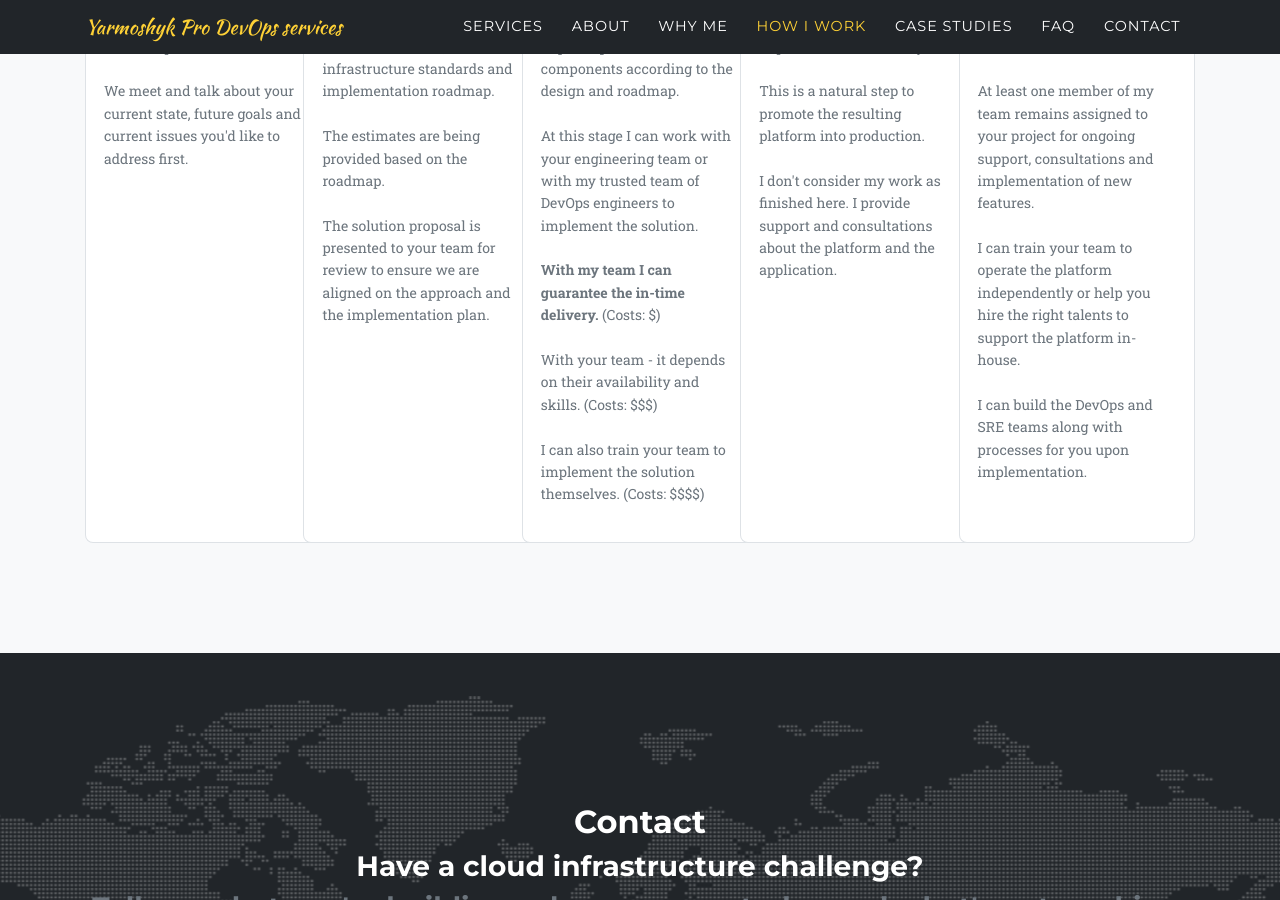
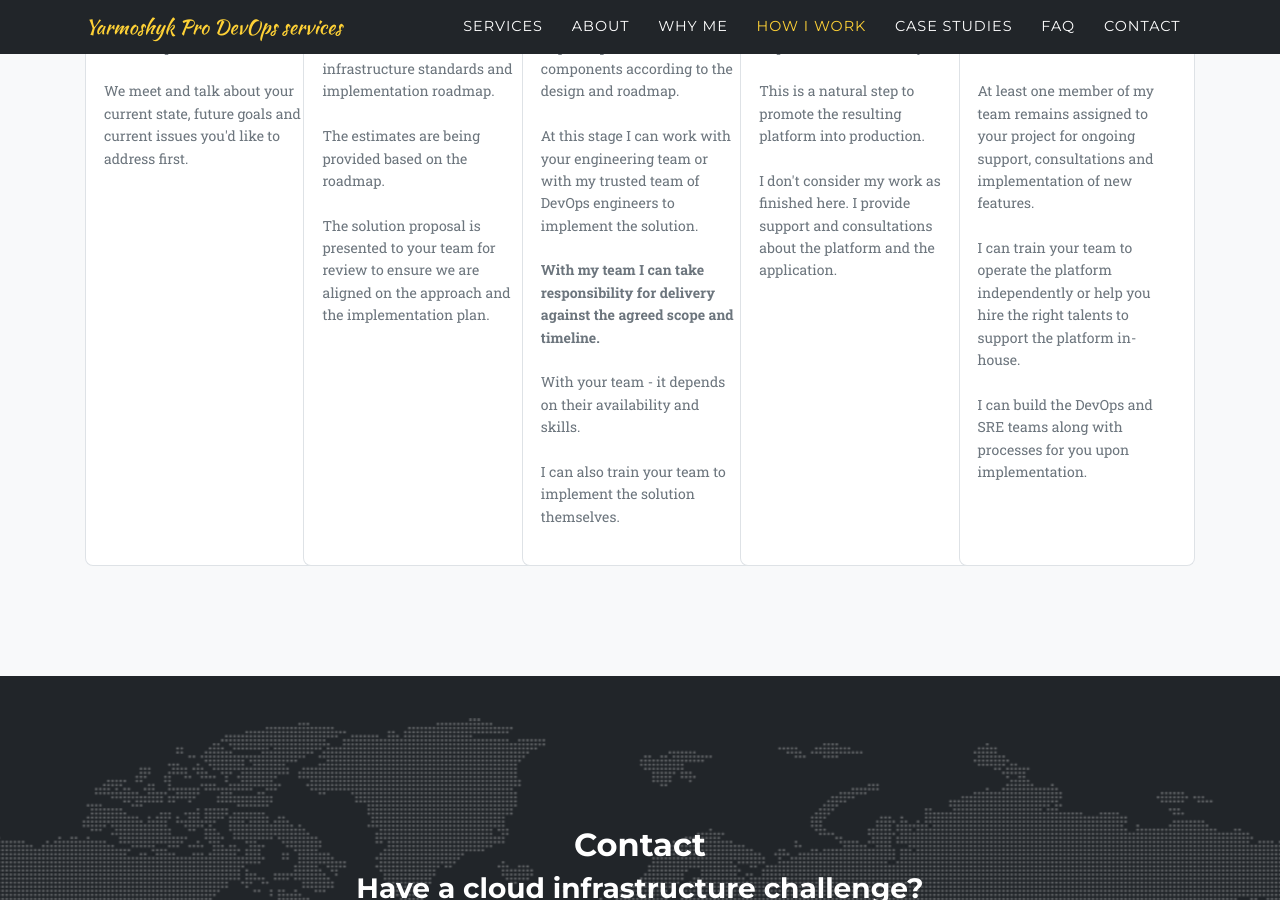
Before and after one commit to yyarmoshyk/yarmoshyk.pro, a Jekyll site: the page built from src/index.md, in a window 1280 px wide and 900 px high, scrolled down 5757 px. Built offline with Jekyll 4.4.1, drawn with Linux system fonts in a browser that asks for light colours; some web fonts are replaced; some of the changed text lies outside the part shown.

Commit message:
gentle massage for text statements

```diff
--- a/src/_data/sitetext.yml
+++ b/src/_data/sitetext.yml
@@ -76,7 +76,7 @@ en: &DEFAULT_EN
         icon: fas fa-cog
         link: "/iac-cicd/"
       - title: "FinOps"
-        desc: "Cloud Cost Optimization by identifying the unnecessary AWS and GCP cloud spends and architectural decisions that are driving your cloud bill."
+        desc: "Cloud Cost Optimization by identifying the unnecessary AWS and GCP cloud spend and architectural decisions that are driving your cloud bill."
         icon: fas fa-dollar-sign
         link: "/finops/"
       - title: "SecOps"
@@ -138,9 +138,9 @@ en: &DEFAULT_EN
         desc: |
           I lead the implementation of the cloud foundation, IaC, Kubernetes, CI/CD and required platform components according to the design and roadmap.<br><br>
           At this stage I can work with your engineering team or with my trusted team of DevOps engineers to implement the solution.<br><br>
-          <b>With my team I can guarantee the in-time delivery.</b> (Costs: $) <br><br>
-          With your team - it depends on their availability and skills. (Costs: $$$) <br><br>
-          I can also train your team to implement the solution themselves. (Costs: $$$$) <br><br>
+          <b>With my team I can take responsibility for delivery against the agreed scope and timeline.</b><br><br>
+          With your team - it depends on their availability and skills.<br><br>
+          I can also train your team to implement the solution themselves.<br><br>
       - number: "04"
         title: "Launch"
         desc: |
--- a/src/aws-well-architected.md
+++ b/src/aws-well-architected.md
@@ -11,7 +11,7 @@ background: grey
 	<p class="lead">A practical Well-Architected review — assess, prioritize and fix, without a 200-page report nobody reads.</p>
 </div>
 
-Most startups adopt AWS Well-Architected principles unevenly — some pillars get attention, others are ignored until an incident or an enterprise customer's security questionnaire forces the issue. I run a review scoped to your actual workload and turn it into a prioritized, fundable roadmap instead of a generic checklist.
+Most startups adopt AWS Well-Architected principles unevenly — some pillars get attention, others are ignored until an incident or an enterprise customer's security questionnaire forces the issue. I run a review scoped to your actual workload and turn it into a prioritized, actionable and specific roadmap instead of a generic checklist.
 
 ### How the review works
 
```
Also changed, not shown: src/case-studies.md (+1 -1 lines).
